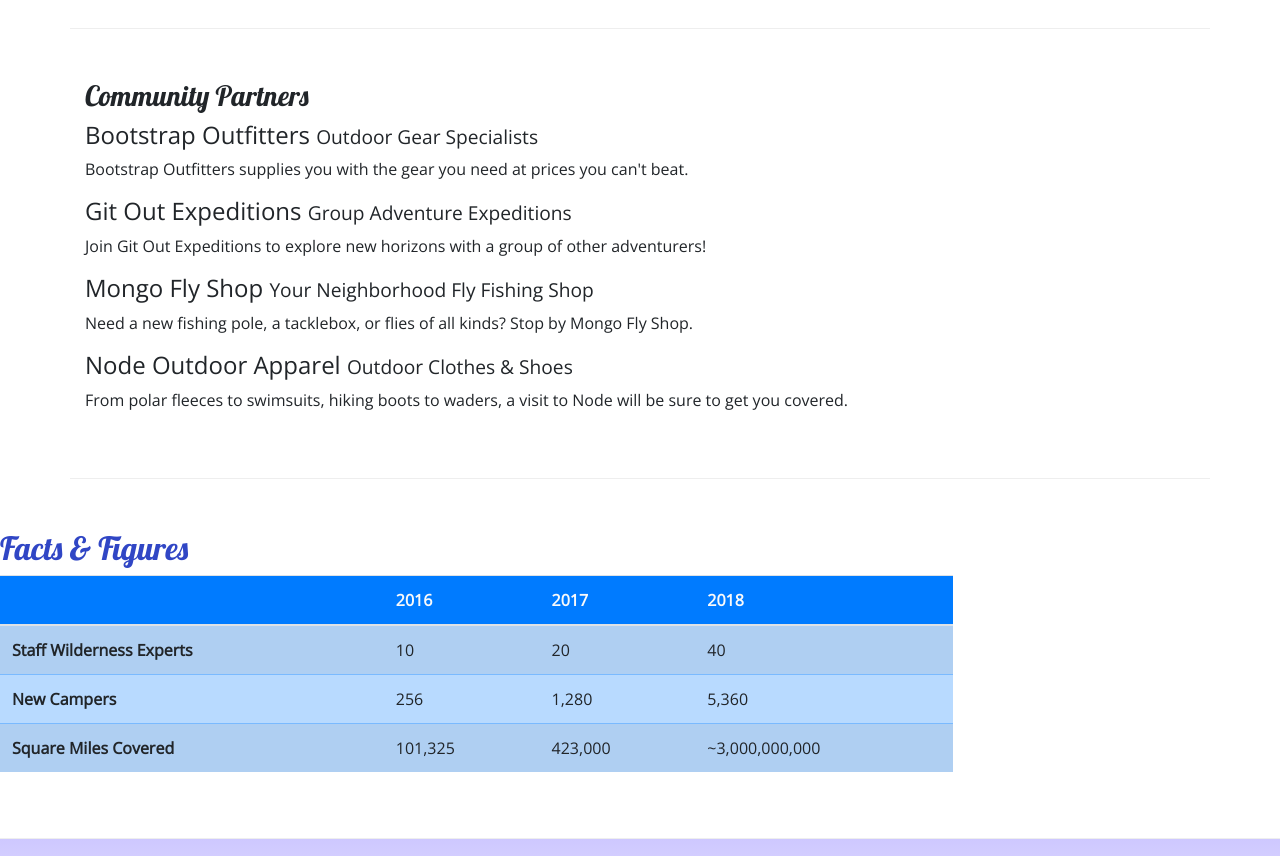
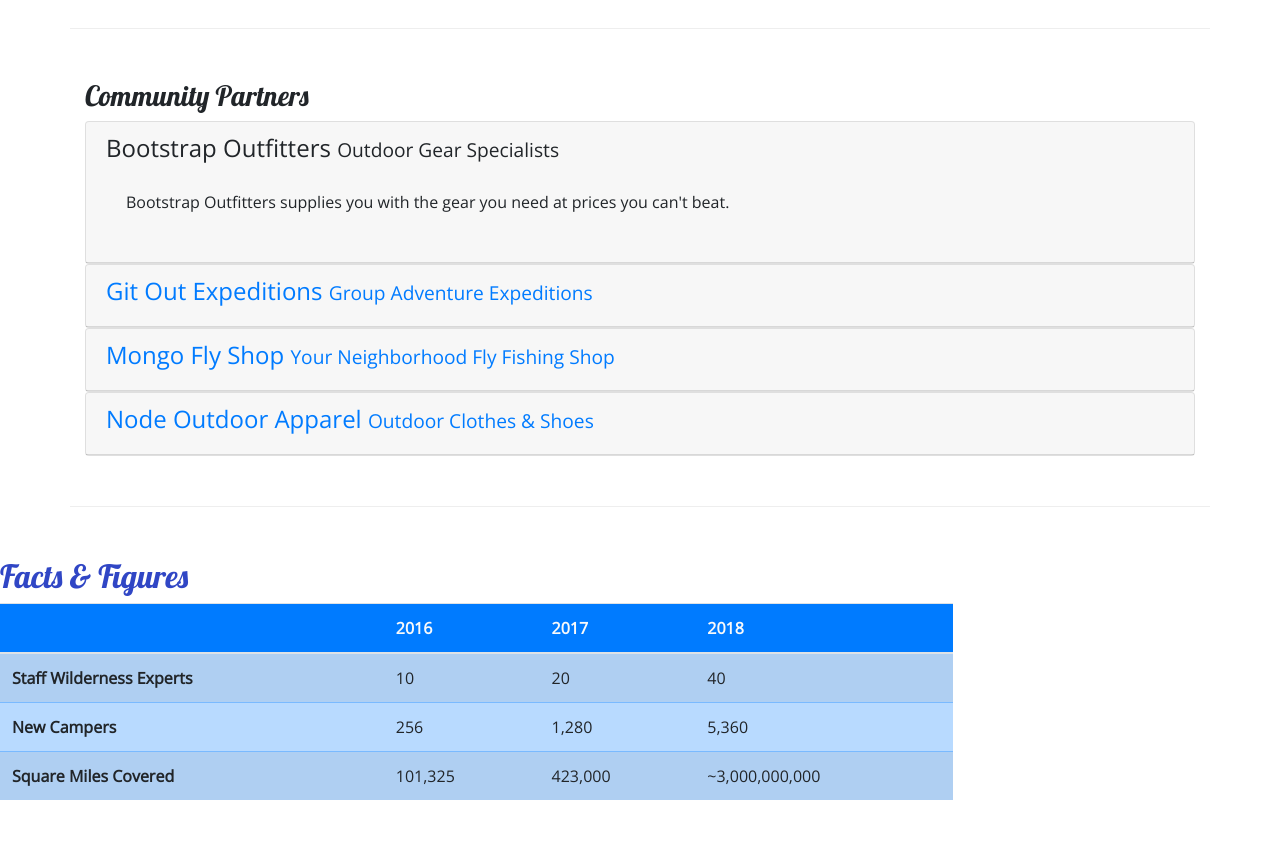
Before and after one commit to mwells86/NucampSite, a website: page aboutus.html in a window 1280 px wide. Shown: the part 800-1656 px from the top of the page. Drawn offline with nearby package versions, Linux system fonts and the light colour scheme.

Commit message:
Accordions

```diff
--- a/aboutus.html
+++ b/aboutus.html
@@ -98,14 +98,65 @@
         <div class="row row-content">
             <div class="col">
                 <h3>Community Partners</h3>
-                <h4>Bootstrap Outfitters <small>Outdoor Gear Specialists</small></h4>
-                <p class="d-none d-sm-block">Bootstrap Outfitters supplies you with the gear you need at prices you can't beat.</p>
-                <h4>Git Out Expeditions <small>Group Adventure Expeditions</small></h4>
-                <p class="d-none d-sm-block">Join Git Out Expeditions to explore new horizons with a group of other adventurers!</p>
-                <h4>Mongo Fly Shop <small>Your Neighborhood Fly Fishing Shop</small></h4>
-                <p class="d-none d-sm-block">Need a new fishing pole, a tacklebox, or flies of all kinds? Stop by Mongo Fly Shop.</p>
-                <h4>Node Outdoor Apparel <small>Outdoor Clothes & Shoes</small></h4>
-                <p class="d-none d-sm-block">From polar fleeces to swimsuits, hiking boots to waders, a visit to Node will be sure to get you covered.</p>
+
+                <div id="accordion">
+                    <div class="card">
+                        <div role="tab" class="card-header">
+                            <h4>
+                                <a data-toggle="collapse" data-target="#bootstrap">
+                                    Bootstrap Outfitters <small>Outdoor Gear Specialists</small>
+                                </a>
+                            </h4>
+                            <div class="collapse show" id="bootstrap" data-parent="#accordion">
+                                <div class="card-body">
+                                    <p class="d-none d-sm-block">Bootstrap Outfitters supplies you with the gear you need at prices you can't beat.</p>
+                                </div>
+                            </div>
+                        </div>
+                    </div>
+                    <div class="card">
+                        <div role="tab" class="card-header">
+                            <h4>
+                                <a class="collapsed" data-toggle="collapse" data-target="#git">
+                                    Git Out Expeditions <small>Group Adventure Expeditions</small>
+                                </a>
+                            </h4>
+                            <div class="collapse" id="git" data-parent="#accordion">
+                                <div class="card-body">
+                                    <p class="d-none d-sm-block">Join Git Out Expeditions to explore new horizons with a group of other adventurers!</p>
+                                </div>
+                            </div>
+                        </div>
+                    </div>
+                    <div class="card">
+                        <div role="tab" class="card-header">
+                            <h4>
+                                <a class="collapsed" data-toggle="collapse" data-target="#mongo">
+                                    Mongo Fly Shop <small>Your Neighborhood Fly Fishing Shop</small>
+                                </a>
+                            </h4>
+                            <div class="collapse" id="mongo" data-parent="#accordion">
+                                <div class="card-body">
+                                    <p class="d-none d-sm-block">Need a new fishing pole, a tacklebox, or flies of all kinds? Stop by Mongo Fly Shop.</p>
+                                </div>
+                            </div>
+                        </div>
+                    </div>
+                    <div class="card">
+                        <div role="tab" class="card-header">
+                            <h4>
+                                <a class="collapsed" data-toggle="collapse" data-target="#node">
+                                    Node Outdoor Apparel <small>Outdoor Clothes & Shoes</small>
+                                </a>
+                            </h4>
+                            <div class="collapse" id="node" data-parent="#accordion">
+                                <div class="card-body">
+                                    <p class="d-none d-sm-block">From polar fleeces to swimsuits, hiking boots to waders, a visit to Node will be sure to get you covered.</p>
+                                </div>
+                            </div>
+                        </div>
+                    </div>
+                </div>
             </div>
         </div>
     </div>
```
